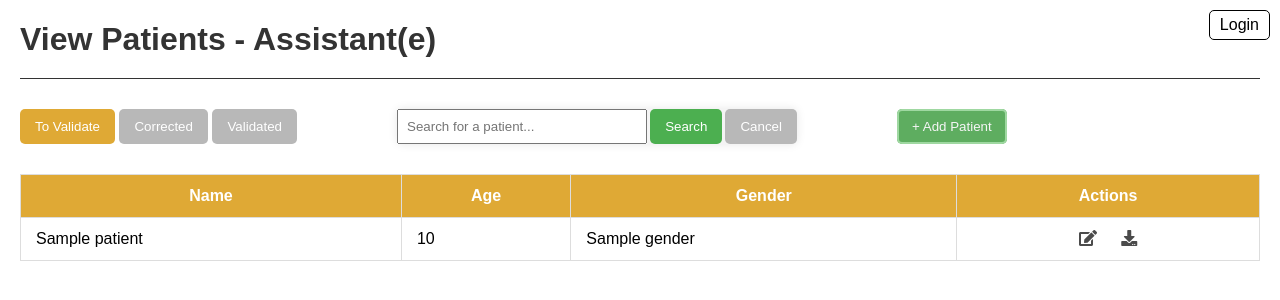
After one commit to CyrilEnjalbert/b14_integration_brain_tumor, a FastAPI app: template templates/view_assistant_patients.html in a window 1280 px wide. The commit adds this page. Shown: the top 300 px of the page. Run offline with FastAPI, Linux system fonts and the light colour scheme; the template is opened without the code that fills it: most values are stand-ins (such as "Sample title", 1, 10 or a date in 2020).

Commit message:
attribution de role docteur et assistante

```diff
--- a/dashboard_api.py
+++ b/dashboard_api.py
@@ -20,7 +20,12 @@ app = FastAPI()
 # Connexion à la base de données MongoDB
 client = MongoClient(mongo_path)
 db = client["braintumor"]  # Remplacez "your_database_name" par le nom de votre base de données MongoDB
+col_add = db["patients"]
+col_role = db["logins_users"]
 
+class PatientLoginModel(BaseModel):
+    name: str
+    password: str
 
 # Modèle Pydantic pour les données du patient
 class PatientModel(BaseModel):
@@ -72,6 +77,33 @@ app.mount("/static", StaticFiles(directory="static"), name="static")
 # Instance du moteur de modèles Jinja2 pour la gestion des templates HTML
 templates = Jinja2Templates(directory="templates")
 
+# Route pour afficher la page de connexion
+@app.get("/login", response_class=HTMLResponse)
+def get_login(request: Request):
+    # Renvoyer le contenu HTML de la page de connexion
+    return templates.TemplateResponse("login.html", {"request": request})
+
+# Route pour gérer la soumission du formulaire de connexion
+@app.post("/login")
+async def post_login(name: str = Form(...), password: str = Form(...)):
+    # Vérifier si l'utilisateur existe dans la base de données
+    user = col_role.find_one({"name": name, "password": password})
+    if user:
+        role = user.get("role", "")
+        if role == "Docteur":
+            # Rediriger le docteur vers la page view_patients.html
+            return JSONResponse(content={"redirect_url": "/view_patients"})
+        elif role == "Assistante":
+            # Rediriger l'assistante vers la page view_assistant_patients.html
+
+            return JSONResponse(content={"redirect_url": "/view_assistant_patients"})
+        else:
+            raise HTTPException(status_code=403, detail="Invalid role")
+    else:
+        raise HTTPException(status_code=401, detail="Invalid username or password")
+
+
+
 
 # Route pour ajouter un patient
 @app.get("/add_patient", response_class=HTMLResponse)
@@ -88,8 +120,30 @@ async def add_patient_post(patient: PatientModel):
 
     # Send a POST request to the endpoint
     requests.post( f"http://localhost:8000/predict")
-    return JSONResponse(content={"redirect_url": "/view_patients"})
+    return JSONResponse(content={"redirect_url": "/view_assistant_patients"})
 
+@app.post("/view_patients")
+async def view_patients(request: Request):
+    to_validate_patients = [PatientViewModel(id=str(patient['_id']), **patient) for patient in db.patients.find({"validation": "En attente de validation"})]
+    corrected_patients = [PatientViewModel(id=str(patient['_id']), **patient) for patient in db.patients.find({"validation": "Corrected"})]
+    validated_patients = [PatientViewModel(id=str(patient['_id']), **patient) for patient in db.patients.find({"validation": "Validated"})]
+
+    for patient in to_validate_patients:
+        prediction_percentage = "{:.2f}%".format(patient.prediction * 100)  # Supposant que 'prediction' est déjà un pourcentage
+        patient.prediction = prediction_percentage
+
+    for patient in corrected_patients:
+        prediction_percentage = "{:.2f}%".format(patient.prediction * 100)  # Supposant que 'prediction' est déjà un pourcentage
+        patient.prediction = prediction_percentage
+
+    for patient in validated_patients:
+        prediction_percentage = "{:.2f}%".format(patient.prediction * 100)  # Supposant que 'prediction' est déjà un pourcentage
+        patient.prediction = prediction_percentage
+
+    return templates.TemplateResponse("view_patients.html", {"request": request,
+                                                             "to_validate_patients": to_validate_patients,
+                                                             "corrected_patients": corrected_patients,
+                                                             "validated_patients": validated_patients})
 
 @app.get("/view_patients", response_class=HTMLResponse)
 async def view_patients(request: Request):
@@ -114,7 +168,7 @@ async def view_patients(request: Request):
                                                              "corrected_patients": corrected_patients,
                                                              "validated_patients": validated_patients})
 
-@app.get("/view_patients", response_class=HTMLResponse)
+@app.get("/view_patients2", response_class=HTMLResponse)
 async def view_patients(request: Request):
     # Récupérer tous les patients depuis la base de données
     patients = [PatientViewModel(id=str(patient['_id']), **patient) for patient in db.patients.find()]
@@ -126,6 +180,28 @@ async def view_patients(request: Request):
 
     return templates.TemplateResponse("view_patients.html", {"request": request, "patients": patients})
 
+@app.get("/view_assistant_patients", response_class=HTMLResponse)
+async def view_patients(request: Request):
+    to_validate_patients = [PatientViewModel(id=str(patient['_id']), **patient) for patient in db.patients.find({"validation": "En attente de validation"})]
+    corrected_patients = [PatientViewModel(id=str(patient['_id']), **patient) for patient in db.patients.find({"validation": "Corrected"})]
+    validated_patients = [PatientViewModel(id=str(patient['_id']), **patient) for patient in db.patients.find({"validation": "Validated"})]
+
+    for patient in to_validate_patients:
+        prediction_percentage = "{:.2f}%".format(patient.prediction * 100)  # Supposant que 'prediction' est déjà un pourcentage
+        patient.prediction = prediction_percentage
+
+    for patient in corrected_patients:
+        prediction_percentage = "{:.2f}%".format(patient.prediction * 100)  # Supposant que 'prediction' est déjà un pourcentage
+        patient.prediction = prediction_percentage
+
+    for patient in validated_patients:
+        prediction_percentage = "{:.2f}%".format(patient.prediction * 100)  # Supposant que 'prediction' est déjà un pourcentage
+        patient.prediction = prediction_percentage
+
+    return templates.TemplateResponse("view_assistant_patients.html", {"request": request,
+                                                             "to_validate_patients": to_validate_patients,
+                                                             "corrected_patients": corrected_patients,
+                                                             "validated_patients": validated_patients})
 
 
 # Route pour éditer un patient
--- /dev/null
+++ b/templates/view_assistant_patients.html
@@ -0,0 +1,162 @@
+<!DOCTYPE html>
+<html lang="en">
+<head>
+    <meta charset="UTF-8">
+    <meta http-equiv="X-UA-Compatible" content="IE=edge">
+    <meta name="viewport" content="width=device-width, initial-scale=1.0">
+    <title>View Patients - Assistant(e)</title>
+    <link rel="stylesheet" type="text/css" href="{{ url_for('static', path='styles.css') }}">
+    <link rel="stylesheet" href="https://cdnjs.cloudflare.com/ajax/libs/font-awesome/5.15.4/css/all.min.css">
+    <style>
+        .login-btn {
+            position: absolute;
+            top: 10px;
+            right: 10px;
+            text-decoration: none;
+            color: #000;
+            padding: 5px 10px;
+            border: 1px solid #000;
+            border-radius: 5px;
+        }
+
+        .login-btn:hover {
+            background-color: #000;
+            color: #fff;
+        }
+    </style>
+</head>
+<body>
+    <a href="/login" class="login-btn">Login</a>
+    <h1>View Patients - Assistant(e)</h1>
+    <div id="actions-container">
+        <!-- Tabs for different tables -->
+        <div class="tabs">
+            <button class="tablinks to-validate-btn" onclick="openTable(event, 'to-validate')" id="defaultOpen">To Validate</button>
+            <button class="tablinks corrected-btn" onclick="openTable(event, 'corrected')">Corrected</button>
+            <button class="tablinks validated-btn" onclick="openTable(event, 'validated')">Validated</button>
+        </div>
+        <form id="searchForm" method="GET" action="/search_patients">
+            <input type="text" id="searchInput" name="search" placeholder="Search for a patient...">
+            <button type="submit">Search</button>
+            <button type="button" id="cancel-btn">Cancel</button>
+        </form>
+        <button class="add-btn">
+            <a href="{{ url_for('add_patient') }}">+ Add Patient</a>
+        </button>
+    </div>
+
+    <!-- Table for Predictions to Validate -->
+    <div id="to-validate" class="tabcontent">
+        <table border="1">
+            <thead>
+                <tr>
+                    <th>Name</th>
+                    <th>Age</th>
+                    <th>Gender</th>
+                    <th>Actions</th>
+                </tr>
+            </thead>
+            <tbody>
+                {% for patient in to_validate_patients %}
+                    <tr>
+                        <td>{{ patient.name }}</td>
+                        <td>{{ patient.age }}</td>
+                        <td>{{ patient.gender }}</td>
+                        <td class="icon-cell">
+                            <a href="{{ url_for('edit_patient', patient_id=patient.id) }}"><i class="fas fa-edit"></i></a>
+                            <a href="{{ url_for('preview_pdf_predict', patient_id=patient.id) }}" target="_blank"><i class="fas fa-download"></i></a>
+                        </td>
+                    </tr>
+                {% endfor %}
+            </tbody>
+        </table>
+    </div>
+
+    <!-- Table for Corrected Predictions -->
+    <div id="corrected" class="tabcontent">
+        <table border="1">
+            <thead>
+                <tr>
+                    <th>Name</th>
+                    <th>Age</th>
+                    <th>Gender</th>
+                    <th>Doctor's opinion</th>
+                    <th>Actions</th>
+                </tr>
+            </thead>
+            <tbody>
+                {% for patient in corrected_patients %}
+                    <tr>
+                        <td>{{ patient.name }}</td>
+                        <td>{{ patient.age }}</td>
+                        <td>{{ patient.gender }}</td>
+                        <td>{{ patient.validation }}</td>
+                        <td class="icon-cell">
+                            <a href="{{ url_for('edit_patient', patient_id=patient.id) }}"><i class="fas fa-edit"></i></a>
+                            <a href="{{ url_for('preview_pdf_predict', patient_id=patient.id) }}" target="_blank"><i class="fas fa-download"></i></a>
+                        </td>
+                    </tr>
+                {% endfor %}
+            </tbody>
+        </table>
+    </div>
+
+    <!-- Table for Validated Predictions -->
+    <div id="validated" class="tabcontent">
+        <table border="1">
+            <thead>
+                <tr>
+                    <th>Name</th>
+                    <th>Age</th>
+                    <th>Gender</th>
+                    <th>Doctor's opinion</th>
+                    <th>Actions</th>
+                </tr>
+            </thead>
+            <tbody>
+                {% for patient in validated_patients %}
+                    <tr>
+                        <td>{{ patient.name }}</td>
+                        <td>{{ patient.age }}</td>
+                        <td>{{ patient.gender }}</td>
+                        <td>{{ patient.validation }}</td>
+                        <td class="icon-cell">
+                            <a href="{{ url_for('edit_patient', patient_id=patient.id) }}"><i class="fas fa-edit"></i></a>
+                            <a href="{{ url_for('preview_pdf_predict', patient_id=patient.id) }}" target="_blank"><i class="fas fa-download"></i></a>
+                        </td>
+                    </tr>
+                {% endfor %}
+            </tbody>
+        </table>
+    </div>
+
+    <script>
+        function openTable(evt, tableName) {
+            var i, tabcontent, tablinks;
+            tabcontent = document.getElementsByClassName("tabcontent");
+            for (i = 0; i < tabcontent.length; i++) {
+                tabcontent[i].style.display = "none";
+            }
+            tablinks = document.getElementsByClassName("tablinks");
+            for (i = 0; i < tablinks.length; i++) {
+                tablinks[i].className = tablinks[i].className.replace(" active", "");
+            }
+            document.getElementById(tableName).style.display = "block";
+            evt.currentTarget.className += " active";
+        }
+
+        document.getElementById("defaultOpen").click();
+
+        document.getElementById('searchForm').addEventListener('submit', function(event) {
+            event.preventDefault();
+            const searchInput = document.getElementById('searchInput').value;
+            window.location.href = '/search_patients?search=' + searchInput;
+        });
+
+        document.getElementById('cancel-btn').addEventListener('click', function(event) {
+            event.preventDefault();
+            window.location.href = '/view_patients';
+        });
+    </script>
+</body>
+</html>
```
Also changed, not shown: templates/login.html (added, +54 -0 lines), templates/view_patients.html (+21 -6 lines), train_and_log_model.py (+4 -4 lines).
